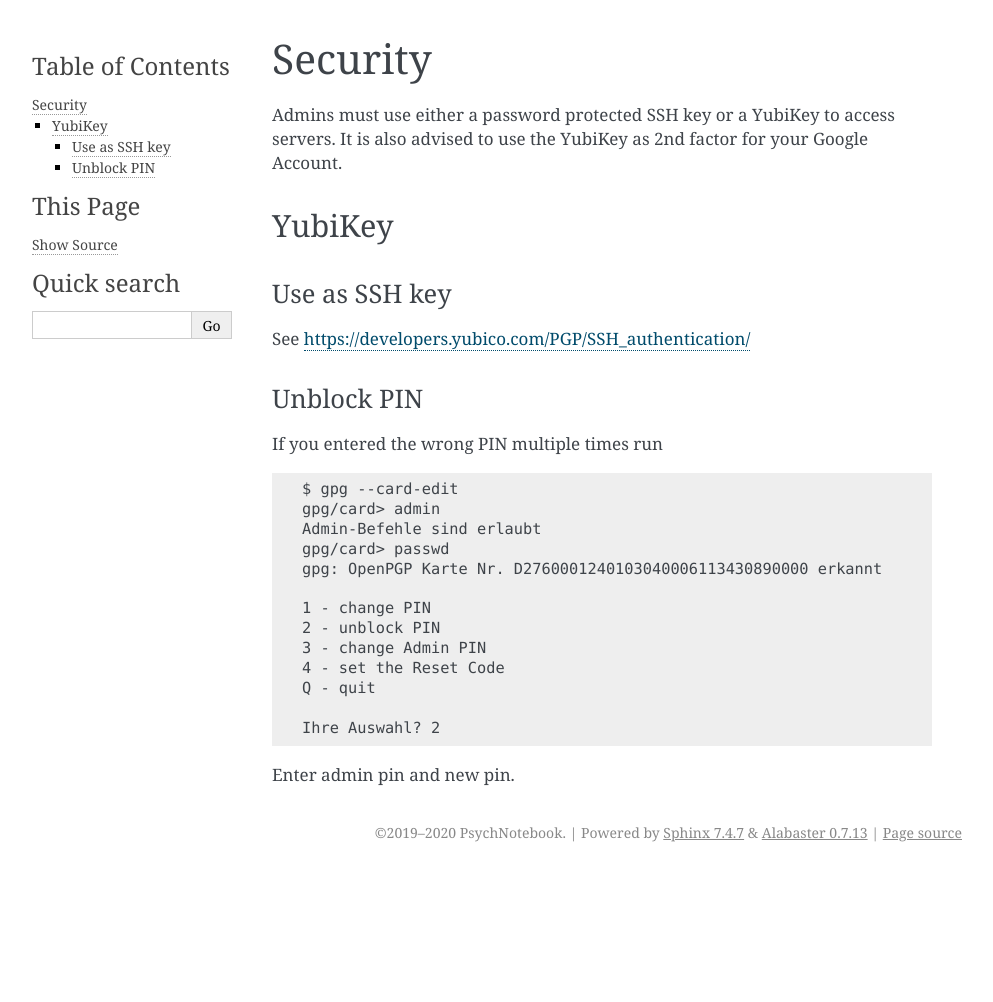
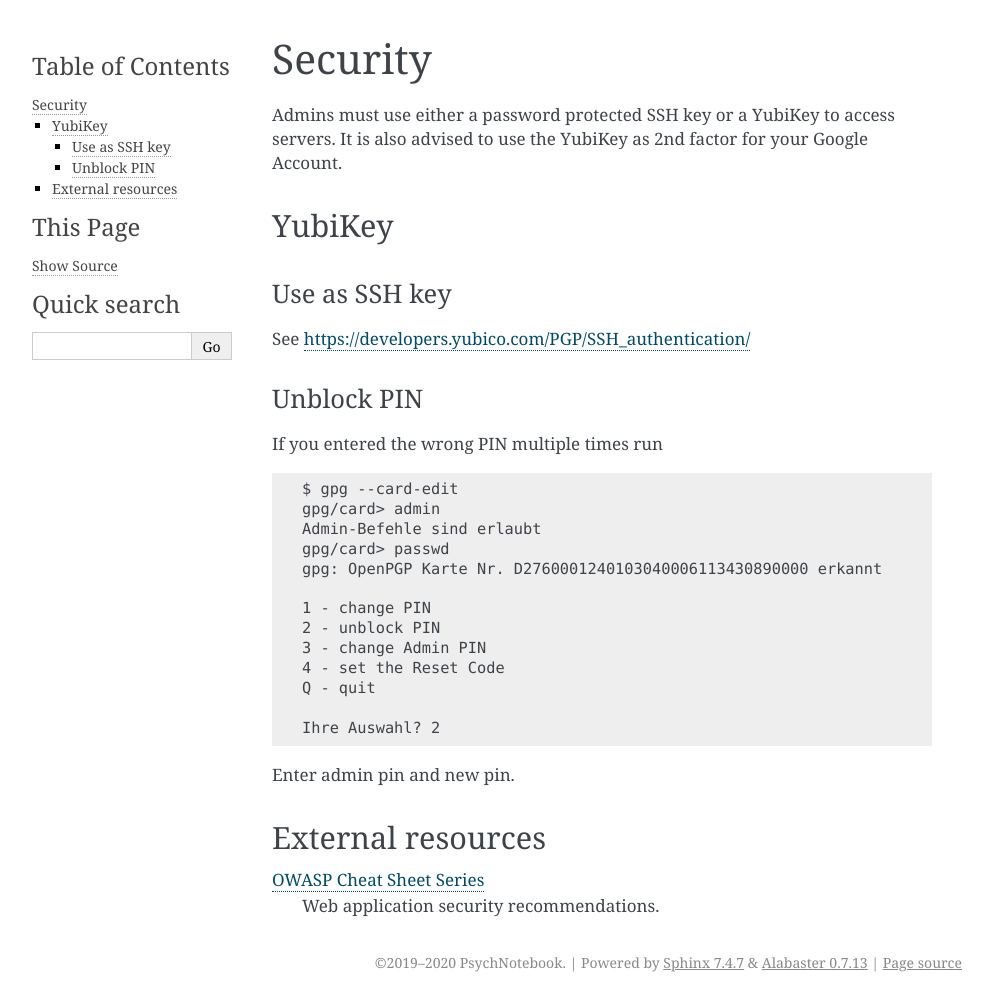
Before and after one commit to leibniz-psychology/psychnotebook-deploy, a Sphinx documentation site: the page built from doc/security.rst, in a window 1280 px wide. Shown: the whole page, without its empty margins (148-1141 px from the left). Built offline with Sphinx 7.4.7, drawn with Linux system fonts in a browser that asks for light colours; before the commit the page ends 900 px from its top, so only the background shows below that.

Commit message:
doc: Minor fixes

```diff
--- a/doc/configuration.rst
+++ b/doc/configuration.rst
@@ -993,7 +993,7 @@ yamunanagar
 -----------
 
 Substitutes for guix-science and guix-zpid channels. Hosted at Hetzner and
-configured with guix, see machine config in machine.scm_. Currently an mcron
+configured with guix, see `machine config`_. Currently an mcron
 job frequently pulls from these channels and builds any changes.
 
-.. _machine.scm: https://github.com/leibniz-psychology/psychnotebook-deploy/blob/master/guix/yamunanagar/machine.scm
+.. _machine config: https://github.com/leibniz-psychology/psychnotebook-deploy/blob/master/src/zpid/machines/yamunanagar/
--- a/doc/security.rst
+++ b/doc/security.rst
@@ -35,3 +35,11 @@ If you entered the wrong PIN multiple times run
 	Ihre Auswahl? 2
 
 Enter admin pin and new pin.
+
+External resources
+------------------
+
+`OWASP Cheat Sheet Series`_
+	Web application security recommendations.
+
+.. _OWASP Cheat Sheet Series: https://cheatsheetseries.owasp.org/
--- a/doc/tasks.rst
+++ b/doc/tasks.rst
@@ -86,7 +86,7 @@ Modify default project
 ----------------------
 
 The workspace command uses the default project at :file:`/etc/mashru3/skel`
-when `workspace create` is called. To add a new package make sure it is
+when ``workspace create`` is called. To add a new package make sure it is
 available in Guix (see import_), then edit
 :file:`/etc/mashru3/skel/.config/guix/manifest.scm` and update the cache using:
 
@@ -126,6 +126,6 @@ Adding message of the day (motd)
 --------------------------------
 
 Maintenance and service interruptions can be announced by setting the server’s
-message of the day (motd) in :path:`/etc/motd`. It’s a plain-text file and its
+message of the day (motd) in :file:`/etc/motd`. It’s a plain-text file and its
 contents will be displayed by SSH (via pam) and therefore also by bawwab (which
 reads SSH’s banner).
```
